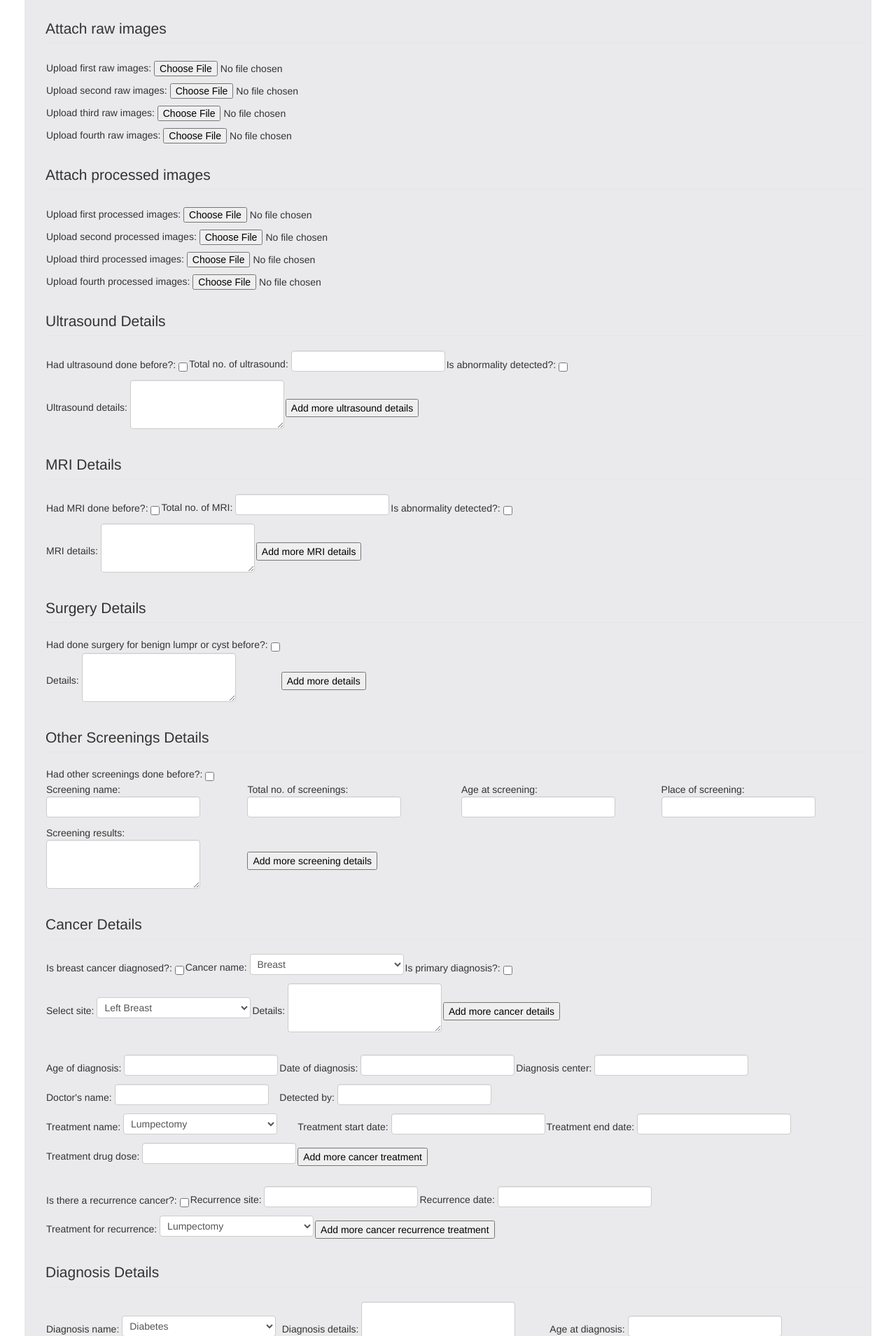
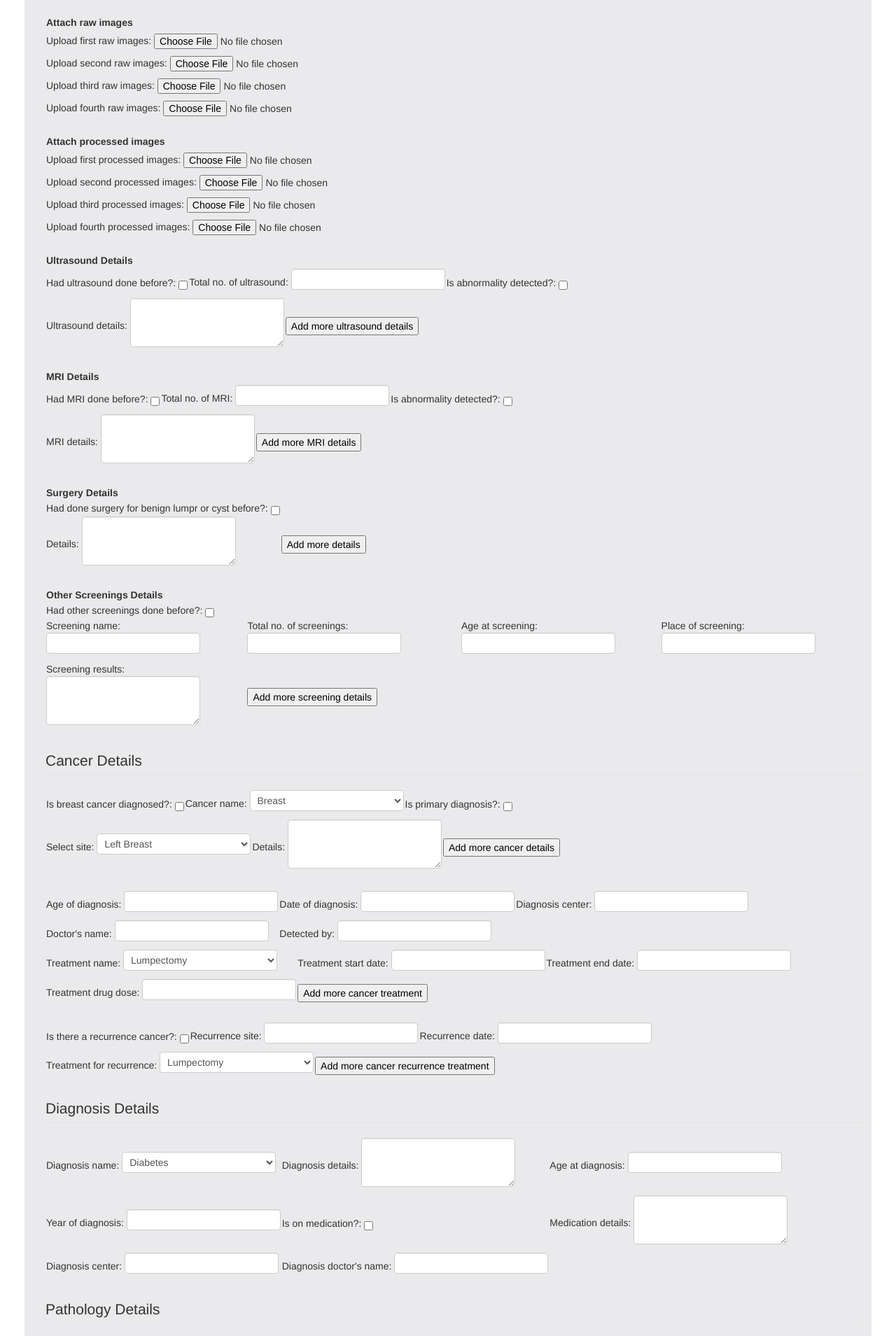
Before and after one commit to amirmeonese/carifDBMS, a CodeIgniter app: a page that uses application/views/record/add_record_studies_set_one_details.php in a window 1280 px wide. Shown: the part 832-2741 px from the top of the page at 70% size. Run offline with CodeIgniter, Linux system fonts and the light colour scheme.

Commit message:
Separated investigations & surveillance. Modified labels in studies tab and added new field into personal.

```diff
--- a/application/controllers/record.php
+++ b/application/controllers/record.php
@@ -34,8 +34,10 @@ class Record extends CI_Controller {
             $this->template->load("templates/add_record_template", 'record/add_record_family_details', $data);
 		else if ($var == 'studies_setOne')
             $this->template->load("templates/add_record_template", 'record/add_record_studies_set_one_details', $data);
-		else if ($var == 'investigationsAndSurveillance')
-            $this->template->load("templates/add_record_template", 'record/add_record_investigations_surveillance_details', $data);
+		else if ($var == 'investigations')
+            $this->template->load("templates/add_record_template", 'record/add_record_investigation_details', $data);
+		else if ($var == 'surveillance')
+            $this->template->load("templates/add_record_template", 'record/add_record_surveillance_details', $data);
 		else if ($var == 'lifestyleFactors')
             $this->template->load("templates/add_record_template", 'record/add_record_lifestyles_factors_details', $data);
 		else if ($var == 'patientSchedulers')
--- a/application/models/record_model.php
+++ b/application/models/record_model.php
@@ -559,9 +559,20 @@ class Record_model extends CI_Model {
 		$data['contact_person_name'] = 'Contact person\'s name';
 		$data['contact_person_phone_number'] = 'Contact person\'s phone';
 		$data['contact_person_relationship'] = 'Contact person\'s relationship';
-		$data['address'] = 'Address';
-		$data['address'] = 'Address';
-		$data['address'] = 'Address';
+
+		$data['status_source'] = 'Source';
+		$data['status_source_lists'] = array(
+            'JPN' => 'JPN',
+            'Others' => 'Others',
+			'Unknown' => 'Unknown'
+        );
+		$data['alive_status'] = 'Status';
+		$data['alive_status_lists'] = array(
+            'Alive' => 'Alive',
+            'Dead' => 'Dead',
+			'Unknown' => 'Unknown'
+        );
+		$data['status_gathered_date'] = 'Status collected on';
 
         //FAMILY DETAILS
 		$data['father_fullname'] = 'Father\'s fullname';
@@ -930,8 +941,187 @@ class Record_model extends CI_Model {
 			'Other, please specify' => 'Other, please specify'
         );
 
-		$data[''] = '';
+		//INVESTIGATIONS
+		$data['date_test_ordered'] = 'Date test ordered';
+		$data['test_ordered_by'] = 'Ordered by';
+		$data['testing_results_notification_flag'] = 'Request for result notification';
+		$data['investigation_project_name'] = 'Project name';
+		$data['investigation_project_name_lists'] = array(
+            'GTG' => 'GTG',
+            'Sequenom' => 'Sequenom'
+        );
+		$data['investigation_project_batch'] = 'Project batch';
+		$data['investigation_test_type'] = 'Test type';
+		$data['investigation_test_type_lists'] = array(
+            'APC gene' => 'APC gene',
+            'ATM gene' => 'ATM gene',
+			'BRCA gene' => 'BRCA gene',
+			'p5 3 gene' => 'p5 3 gene',
+			'SMAD4 gene' => 'Sequenom',
+			'Antibody' => 'Antibody',
+			'CA125' => 'CA125',
+			'Peritoneal fluid' => 'Peritoneal fluid',
+			'Cytology' => 'Cytology',
+			'Transvaginal ultrasound' => 'Transvaginal ultrasound'
+        );
+		$data['investigation_sample_type'] = 'Sample type';
+		$data['investigation_sample_type_lists'] = array(
+            'DNA' => 'DNA',
+            'Serum' => 'Serum',
+			'Plasma' => 'Plasma'
+        );
+		$data['investigation_test_reason'] = 'Test reason';
+		$data['investigation_new_mutation_flag'] = 'Is new mutation?';
+		$data['investigation_test_results'] = 'Test results';
+		$data['investigation_test_results_lists'] = array(
+            'AA changes' => 'AA changes',
+            'Exon details' => 'Exon details',
+			'Other details' => 'Other details'
+        );
+		$data['investigation_test_results_other_details'] = 'Other details';
+		$data['investigation_carrier_status'] = 'Carrier status';
+		$data['investigation_carrier_status_lists'] = array(
+            'Abnormal' => 'Abnormal',
+            'Mutation absent' => 'Mutation absent',
+			'Unaffected carrier' => 'Unaffected carrier',
+			'Affected carrier' => 'Affected carrier'
+        );
+		$data['investigation_mutation_nomenclature'] = 'Mutation nomenclature';
+		$data['investigation_mutation_nomenclature_lists'] = array(
+            'BIC' => 'BIC',
+            'HGVS' => 'HGVS'
+        );
+		$data['investigation_reported_by'] = 'Reported by';
+		$data['investigation_mutation_type'] = 'Mutation type';
+		$data['investigation_mutation_pathogenicity'] = 'Mutation pathogenicity';
+		$data['investigation_sample_ID'] = 'Sample ID';
+		$data['investigation_report_due'] = 'Report due date';
+		$data['investigation_report_date'] = 'Report date';
+		$data['investigation_date_notified'] = 'Date client notified';
+		$data['investigation_test_comment'] = 'Test comments';
+		$data['investigation_conformation_attachment'] = 'Attach conformation?';
 
+		//SURVEILLANCE
+		$data['surveillance_recruitment_center'] = 'Recruitment center';
+		$data['surveillance_recruitment_center_lists'] = array(
+            'UMMC' => 'UMMC',
+            'SD' => 'SD',
+			'UMSC' => 'UMSC'
+        );
+		$data['surveillance_type'] = 'Surveillance type';
+		$data['surveillance_type_lists'] = array(
+            'New' => 'New',
+            'Follow up' => 'Follow up'
+        );
+		$data['surveillance_first_consultation_date'] = 'Date of 1st consultation';
+		$data['surveillance_first_consultation_place'] = 'Place of 1st consultation';
+		$data['surveillance_interval'] = 'Interval (months)';
+		$data['surveillance_diagnosis'] = 'Diagnosis';
+		$data['surveillance_due_date'] = 'Due date';
+		$data['surveillance_reminder_sent_date'] = 'Reminder sent date';
+		$data['surveillance_done_date'] = 'Done date';
+		$data['surveillance_reminded_by'] = 'Reminded by';
+		$data['surveillance_timing'] = 'Timing';
+		$data['surveillance_symptoms'] = 'Symptoms';
+		$data['surveillance_doctor_name'] = 'Doctor\'s name';
+		$data['surveillance_place'] = 'Place';
+		$data['surveillance_outcome'] = 'Outcome';
+		$data['surveillance_comments'] = 'Comments';
+
+		//PATHOLOGY
+		$data['pathology_tissue_site'] = 'Tissue site';
+		$data['pathology_tissue_tumour_stage'] = 'Tumour stage';
+		$data['pathology_morphology'] = 'Morphology';
+		$data['pathology_node_stage'] = 'Node stage';
+		$data['pathology_lymph_node'] = 'Lymph node';
+		$data['pathology_tissue_tumour_stage_lists'] = array(
+            'T0' => 'T0',
+            'T1' => 'T1',
+			'T2' => 'T2',
+			'T3' => 'T3',
+            'T4' => 'T4',
+			'Tx' => 'Tx'
+        );
+		$data['pathology_morphology_lists'] = array(
+            'DCIS' => 'DCIS',
+            'LCIS' => 'LCIS',
+			'IDC' => 'IDC',
+			'ILC' => 'ILC',
+            'IPC' => 'IPC',
+			'Intraductal papillary carcinoma' => 'Intraductal papillary carcinoma',
+			'Tubular carcinoma' => 'Tubular carcinoma',
+            'Cribiform carcinoma' => 'Cribiform carcinoma',
+			'Medullary carcinoma' => 'Medullary carcinoma'
+        );
+		$data['pathology_node_stage_lists'] = array(
+            'N0' => 'N0',
+            'N1' => 'N1',
+			'N2' => 'N2',
+			'N3' => 'N3',
+            'Nx' => 'Nx'
+        );
+		$data['pathology_lymph_node_lists'] = array(
+            'Yes' => 'Yes',
+            'No' => 'No',
+			'Not stated' => 'Not stated'
+        );
+		$data['pathology_total_lymph_nodes'] = 'Total no. of lymph nodes';
+		$data['pathology_ER_status'] = 'ER status';
+		$data['pathology_PR_status'] = 'PR status';
+		$data['pathology_HER2_status'] = 'HER2 status';
+		$data['pathology_number_of_tumours'] = 'Number of tumours';
+		$data['pathology_metastasis_stage'] = 'Metastasis stage';
+		$data['pathology_metastasis_stage_lists'] = array(
+            'M0' => 'M0',
+            'M1' => 'M1',
+			'Mx' => 'Mx'
+        );
+		$data['pathology_side_affected'] = 'Side affected';
+		$data['pathology_side_affected_lists'] = array(
+            'Both' => 'Both',
+            'Left' => 'Left',
+			'Right' => 'Right',
+			'Unknown' => 'Unknown',
+            'Not applicable' => 'Not applicable'
+        );
+		$data['pathology_tumour_stage'] = 'Tumour stage';
+		$data['pathology_tumour_stage_lists'] = array(
+            '0' => '0',
+            '1' => '1',
+			'2a' => '2a',
+			'2b' => '2b',
+            '3a' => '3a',
+			'4' => '4',
+			'Not stated' => 'Not stated'
+        );
+		$data['pathology_tumour_grade'] = 'Tumour grade';
+		$data['pathology_tumour_grade_lists'] = array(
+            '1: Well differentiated' => '1: Well differentiated',
+            '2: Moderately differentiated' => '2: Moderately differentiated',
+			'3: Poorly/un-differentiated' => '3: Poorly/un-differentiated',
+			'High' => 'High',
+			'Low' => 'Low'
+        );
+		$data['pathology_tumour_size'] = 'Size(mm)';
+		$data['pathology_doctor'] = 'Doctor\'s name';
+		$data['pathology_lab'] = 'Path lab';
+		$data['pathology_lab_reference'] = 'Lab reference';
+		$data['pathology_path_report_date'] = 'Report date';
+		$data['pathology_path_report_type'] = 'Report type';
+		$data['pathology_path_report_type_lists'] = array(
+            'Pathology' => 'Pathology',
+            'FNAC' => 'FNAC',
+			'Core biopsy' => 'Core biopsy',
+			'Stereostatic biopsy' => 'Stereostatic biopsy'
+        );
+		$data['pathology_report_requested_date'] = 'Report requested date';
+		$data['pathology_path_report_received_date'] = 'Report received date';
+		$data['pathology_path_block_requested_date'] = 'Block requested date';
+		$data['pathology_path_block_received_date'] = 'Block received date';
+		$data['pathology_tissue_path_comments'] = 'Tissue path comments';
+
+
+		//$data[''] = '';
 		return $data;
     }
 
--- a/application/views/record/add_record_studies_set_one_details.php
+++ b/application/views/record/add_record_studies_set_one_details.php
@@ -174,10 +174,10 @@
 	</div>
 	<div class="container" id="add_record_form_section_mammo_attach_raw_processed_images">
 		<div height="30px">&nbsp;</div>
-		<?php
-		echo form_fieldset('Attach raw images');
-		?>
 		<table id="mammo_images_section">
+			<tr>
+				<td id="label1">Attach raw images</td>
+			</tr>
 			<tr>
 				<td>
                     <?php echo $upload_raw_images_one; ?>:
@@ -215,12 +215,11 @@
                 </td>
 			</tr>
 		</table>
-		<?php echo form_fieldset_close(); ?>
 		<div height="30px">&nbsp;</div>
-		<?php
-		echo form_fieldset('Attach processed images');
-		?>
 		<table>
+			<tr>
+				<td id="label1">Attach processed images</td>
+			</tr>
 			<tr>
 				<td>
                     <?php echo $upload_processed_images_one; ?>:
@@ -257,14 +256,15 @@
                 </td>
 			</tr>
 		</table>
-		<?php echo form_fieldset_close(); ?>
 	</div>
 	<div class="container" id="add_record_form_section_mammo_ultrasound">
 		<div height="30px">&nbsp;</div>
-		<?php
-		echo form_fieldset('Ultrasound Details');
-		?>
 		<table id="mammo_third_section">
+			<tr>
+				<td id="label1">Ultrasound Details</td>
+				<td>&nbsp;</td>
+				<td>&nbsp;</td>
+			</tr>
 			<tr>
 				<td>
                     <?php echo $had_ultrasound_flag; ?>:
@@ -299,14 +299,15 @@
 				</td>
 			</tr>
 		</table>
-		<?php echo form_fieldset_close(); ?>
 	</div>
 	<div class="container" id="add_record_form_section_mammo_MRI">
 		<div height="30px">&nbsp;</div>
-		<?php
-		echo form_fieldset('MRI Details');
-		?>
 		<table id="mammo_fourth_section">
+			<tr>
+				<td id="label1">MRI Details</td>
+				<td>&nbsp;</td>
+				<td>&nbsp;</td>
+			</tr>
 			<tr>
 				<td>
                     <?php echo $had_MRI_flag; ?>:
@@ -341,14 +342,15 @@
 				</td>
 			</tr>
 		</table>
-		<?php echo form_fieldset_close(); ?>
 	</div>
 	<div class="container" id="add_record_form_section_mammo_benign_cyst_surgery">
 		<div height="30px">&nbsp;</div>
-		<?php
-		echo form_fieldset('Surgery Details');
-		?>
 		<table id="mammo_fifth_section_1">
+			<tr>
+				<td id="label1">Surgery Details</td>
+				<td>&nbsp;</td>
+				<td>&nbsp;</td>
+			</tr>
 			<tr>
 				<td>
                     <?php echo $had_surgery_for_benign_lump_or_cyst_flag; ?>:
@@ -373,14 +375,15 @@
 				</td>
 			</tr>
 		</table>
-		<?php echo form_fieldset_close(); ?>
 	</div>
 	<div class="container" id="add_record_form_section_mammo_other_screenings">
 		<div height="30px">&nbsp;</div>
-		<?php
-		echo form_fieldset('Other Screenings Details');
-		?>
 		<table id="mammo_sixth_section">
+			<tr>
+				<td id="label1">Other Screenings Details</td>
+				<td>&nbsp;</td>
+				<td>&nbsp;</td>
+			</tr>
 			<tr>
 				<td>
                     <?php echo $other_screening_flag; ?>:
@@ -425,7 +428,6 @@
 				</td>
 			</tr>
 		</table>
-		<?php echo form_fieldset_close(); ?>
 	</div>
 	<div class="container" id="add_record_form_section_cancer">
 		<div height="30px">&nbsp;</div>
@@ -619,6 +621,151 @@
 	</table>
 	<?php echo form_fieldset_close(); ?>
 	</div>
+	<div class="container" id="add_record_form_section_pathology">
+	<div height="30px">&nbsp;</div>
+	<?php
+	echo form_fieldset('Pathology Details');
+	?>
+	<table id="pathology_section">
+		<tr>
+			<td>
+				<?php echo $pathology_tissue_site; ?>:
+				<?php
+					$data = array(
+						'name'        => 'pathology_tissue_site',
+						'id'          => 'pathology_tissue_site',
+						'rows'        => '3',
+						'cols'        => '7'
+					  );
+					echo form_textarea($data);
+				?>
+			</td>
+			<td>
+				<?php echo $pathology_tissue_tumour_stage; ?>:
+				<?php echo form_dropdown('pathology_tissue_tumour_stage', $pathology_tissue_tumour_stage_lists); ?>
+			</td>
+			<td>
+				<?php echo $pathology_morphology; ?>:
+				<?php echo form_dropdown('pathology_morphology', $pathology_morphology_lists); ?>
+			</td>
+		</tr>
+		<tr>
+			<td>
+				<?php echo $pathology_node_stage; ?>:
+				<?php echo form_dropdown('pathology_node_stage', $pathology_node_stage_lists); ?>
+			</td>
+			<td>
+				<?php echo $pathology_lymph_node; ?>:
+				<?php echo form_dropdown('pathology_lymph_node', $pathology_lymph_node_lists); ?>
+			</td>
+			<td>
+				<?php echo $pathology_total_lymph_nodes; ?>:
+				 <?php echo form_input('pathology_total_lymph_nodes'); ?>
+			</td>
+		</tr>
+		<tr>
+			<td>
+				<?php echo $pathology_ER_status; ?>:
+				 <?php echo form_input('pathology_ER_status'); ?>
+			</td>
+			<td>
+				<?php echo $pathology_PR_status; ?>:
+				 <?php echo form_input('pathology_PR_status'); ?>
+			</td>
+			<td>
+				<?php echo $pathology_HER2_status; ?>:
+				<?php echo form_input('pathology_HER2_status'); ?>
+			</td>
+		</tr>
+		<tr>
+			<td>
+				<?php echo $pathology_number_of_tumours; ?>:
+				<?php echo form_input('pathology_number_of_tumours'); ?>
+			</td>
+			<td>
+				<?php echo $pathology_metastasis_stage; ?>:
+				<?php echo form_dropdown('pathology_metastasis_stage', $pathology_metastasis_stage_lists); ?>
+			</td>
+			<td>
+				<?php echo $pathology_side_affected; ?>:
+				<?php echo form_dropdown('pathology_side_affected', $pathology_side_affected_lists); ?>
+			</td>
+		</tr>
+		<tr>
+			<td>
+				<?php echo $pathology_tumour_stage; ?>:
+				<?php echo form_dropdown('pathology_tumour_stage', $pathology_tumour_stage_lists); ?>
+			</td>
+			<td>
+				<?php echo $pathology_tumour_grade; ?>:
+				<?php echo form_dropdown('pathology_tumour_grade', $pathology_tumour_grade_lists); ?>
+			</td>
+			<td>
+				<?php echo $pathology_tumour_size; ?>:
+				<?php echo form_input('pathology_tumour_size'); ?>
+			</td>
+		</tr>
+		<tr>
+			<td>
+				<?php echo $pathology_doctor; ?>:
+				<?php echo form_input('pathology_doctor'); ?>
+			</td>
+			<td>
+				<?php echo $pathology_lab; ?>:
+				<?php echo form_input('pathology_lab'); ?>
+			</td>
+			<td>
+				<?php echo $pathology_lab_reference; ?>:
+				<?php echo form_input('pathology_lab_reference'); ?>
+			</td>
+		</tr>
+		<tr>
+			<td>
+				<?php echo $pathology_path_report_date; ?>:
+				<?php echo form_input('pathology_path_report_date'); ?>
+			</td>
+			<td>
+				<?php echo $pathology_path_report_type; ?>:
+				<?php echo form_dropdown('pathology_path_report_type', $pathology_path_report_type_lists); ?>
+			</td>
+			<td>
+				<?php echo $pathology_report_requested_date; ?>:
+				<?php echo form_input('pathology_report_requested_date'); ?>
+			</td>
+		</tr>
+		<tr>
+			<td>
+				<?php echo $pathology_path_report_received_date; ?>:
+				<?php echo form_input('pathology_path_report_received_date'); ?>
+			</td>
+			<td>
+				<?php echo $pathology_path_block_requested_date ?>:
+				<?php echo form_input('pathology_path_block_requested_date'); ?>
+			</td>
+			<td>
+				<?php echo $pathology_path_block_received_date ?>:
+				<?php echo form_input('pathology_path_block_received_date'); ?>
+			</td>
+		</tr>
+		<tr>
+			<td>
+				<?php echo $pathology_tissue_path_comments; ?>:
+				<?php
+					$data = array(
+						'name'        => 'pathology_tissue_path_comments',
+						'id'          => 'pathology_tissue_path_comments',
+						'rows'        => '3',
+						'cols'        => '7'
+					  );
+					echo form_textarea($data);
+				?>
+			</td>
+			<td>&nbsp;</td>
+			<td>&nbsp;</td>
+		</tr>
+	</table>
+	<?php echo form_fieldset_close(); ?>
+	</div>
 	<?php echo form_submit('mysubmit', 'Save'); ?>
 	<?php echo form_close(); ?>
 </div>
--- a/application/views/record/record_home.php
+++ b/application/views/record/record_home.php
@@ -52,9 +52,10 @@
 				<div>
 					<a class="add_record_tab_btn" href="<?php echo site_url('record/view_list/personal');?>" target="iframe_record_home" >Personal</a>
 					<a class="add_record_tab_btn" href="<?php echo site_url('record/view_list/family');?>" target="iframe_record_home" >Family</a>
-					<a class="add_record_tab_btn" href="<?php echo site_url('record/view_list/studies_setOne');?>" target="iframe_record_home" >Studies, Mammo, Cancer & Diagnosis </a>
+					<a class="add_record_tab_btn" href="<?php echo site_url('record/view_list/studies_setOne');?>" target="iframe_record_home" >Studies, Mammo, Cancer, Diagnosis & Pathology</a>
 					<a class="add_record_tab_btn" href="<?php echo site_url('record/view_list/lifestyleFactors');?>" target="iframe_record_home" >Lifestyle Factors</a>
-					<a class="add_record_tab_btn" href="<?php echo site_url('record/view_list/investigationsAndSurveillance');?>" target="iframe_record_home" >Investigations & Surveillance</a>
+					<a class="add_record_tab_btn" href="<?php echo site_url('record/view_list/investigations');?>" target="iframe_record_home" >Investigations</a>
+					<a class="add_record_tab_btn" href="<?php echo site_url('record/view_list/surveillance');?>" target="iframe_record_home" >Surveillance</a>
 					<a class="add_record_tab_btn" href="<?php echo site_url('interview_manager');?>" target="iframe_record_home" >Patient Interview Manager</a>
 					<iframe src="<?php echo site_url('record/view_list/personal');?>" id="iframe_record_home" name="iframe_record_home" onLoad="calcHeight();" width="100%" height="700px" scrolling="no"></iframe>
 				</div>
```
Also changed, not shown: application/views/record/add_record_investigations_surveillance_details.php (deleted, +0 -15 lines), application/views/record/add_record_personal_details.php (+29 -0 lines), js/addFormsDynamicFields.js (+56 -0 lines).
